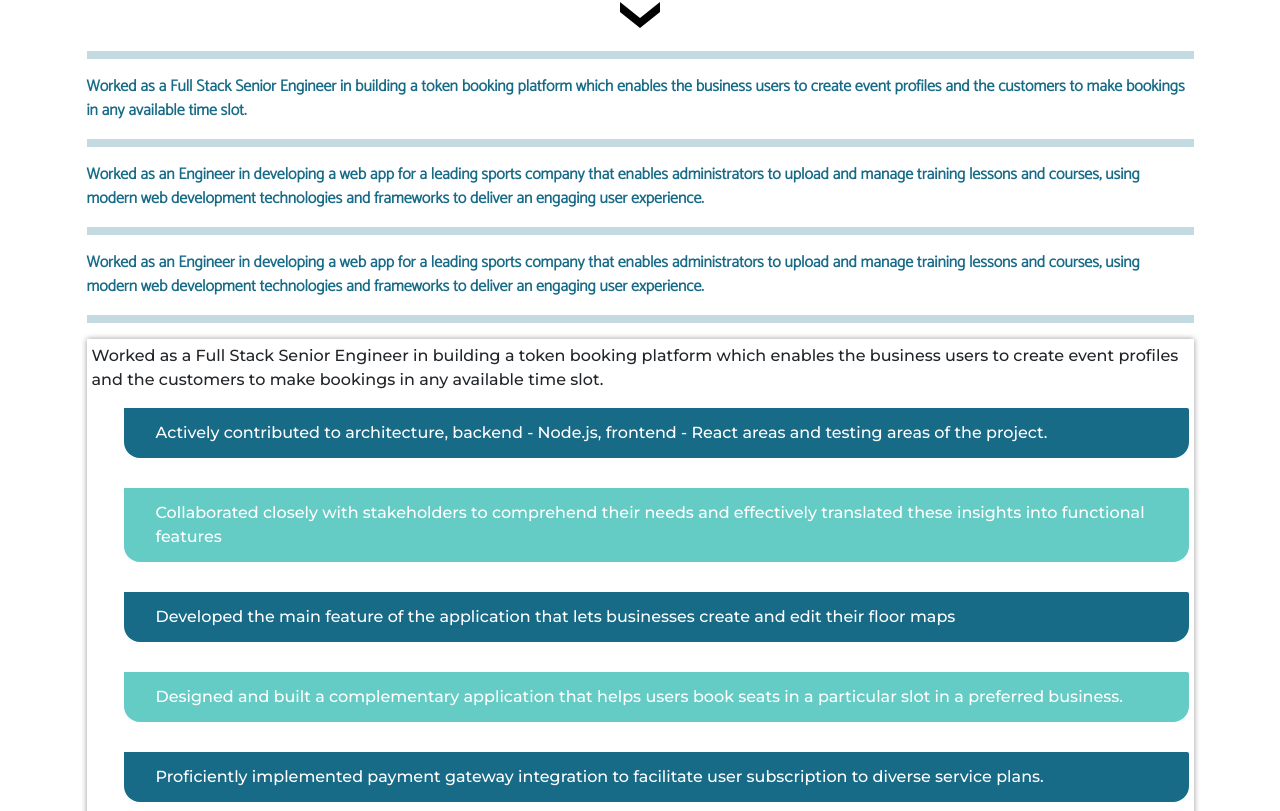
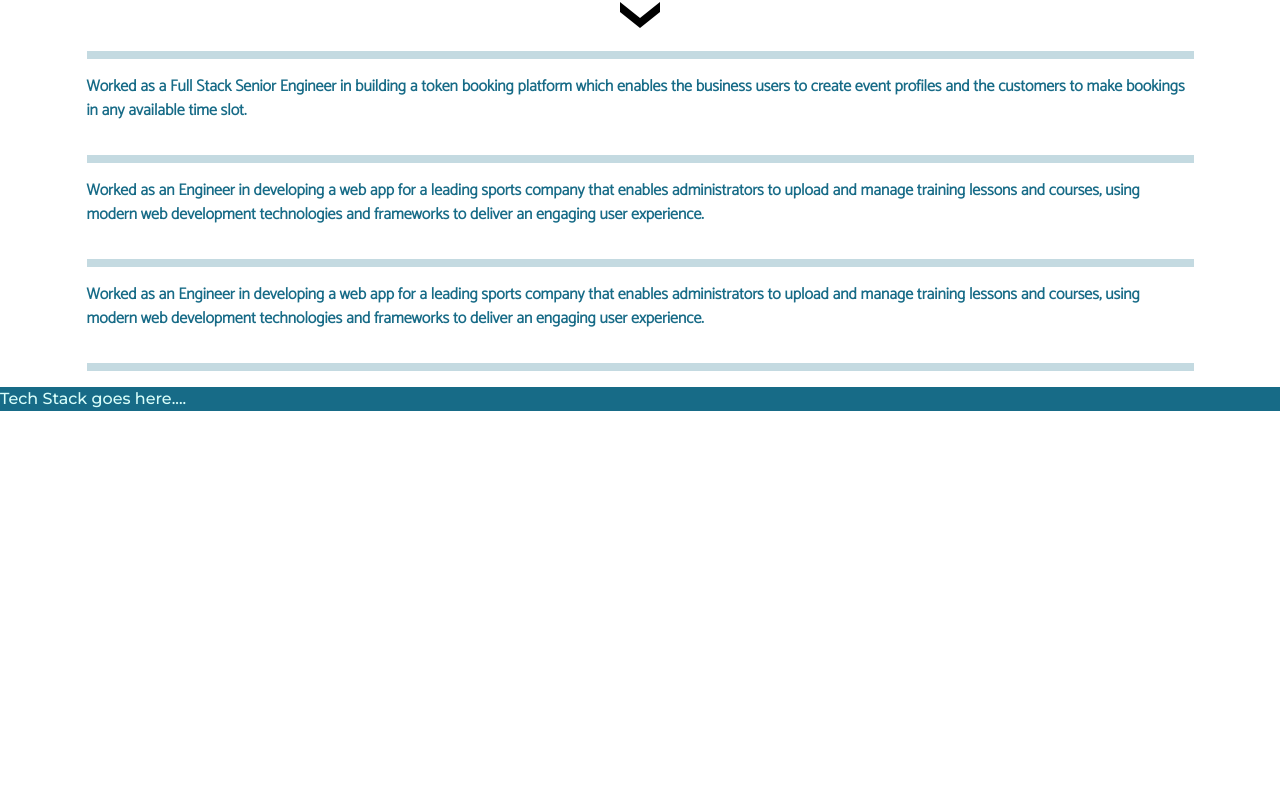
Before and after one commit to parvathynandan/portfolio, a React (Create React App) app: page / in a window 1280 px wide. Shown: the part 1529-2340 px from the top of the page. After the commit the page ends 1940 px from the top, so only its background shows below. Built offline with nearby package versions, Linux system fonts and the light colour scheme; a web font is replaced by a local one.

Commit message:
Added Experience Section

```diff
--- /dev/null
+++ b/src/Collapse.js
@@ -0,0 +1,27 @@
+import { Component } from 'react';
+
+class Collapse extends Component {
+  state = { childHeight: 0 };
+
+  componentDidMount() {
+    const childHeightRaw = this.content.clientHeight;
+    const childHeight = `${childHeightRaw / 16}rem`;
+
+    this.setState({ childHeight });
+  }
+
+  render() {
+    const { children, isOpen } = this.props;
+    const { childHeight } = this.state;
+
+    return (
+      <div className="collapseSection" style={{
+        maxHeight: isOpen ? childHeight : 0
+      }}>
+        <div ref={content => (this.content = content)}>{children}</div>
+      </div>
+    );
+  }
+}
+
+export default Collapse
--- a/src/Experience.js
+++ b/src/Experience.js
@@ -1,12 +1,29 @@
-import { Fragment, useEffect } from "react"
+import { Fragment, useEffect, useState } from "react"
 import { titleRevealAnimation } from "./animations";
 import downwardarrow from './portfolio-pics/angle-bottom-icon.svg'
-
+import Collapse from "./Collapse";
 const Experience = () => {
 
     useEffect(() => {
         titleRevealAnimation()
     }, [])
+    const [collapseValue, setCollapseValue] = useState({
+        projectItem1: false,
+        projectItem2: false,
+        projectItem3: false,
+    })
+
+    const toggle = (key) => {
+        if(key === 1) {
+            setCollapseValue({...collapseValue, projectItem1: !collapseValue.projectItem1})
+        }else if(key === 2) {
+            setCollapseValue({...collapseValue, projectItem2: !collapseValue.projectItem2})
+        }else {
+            setCollapseValue({...collapseValue, projectItem3: !collapseValue.projectItem3})
+        }
+      }
+
+
     return (
         <Fragment>
             <div className="experience-container">
@@ -30,26 +47,11 @@ const Experience = () => {
                  </div>
 
                 <hr />
-                <p class='project-list-item'> Worked as a Full Stack Senior Engineer in building a token booking
+                <p onClick={() => toggle(1)} class='project-list-item'> Worked as a Full Stack Senior Engineer in building a token booking
                  platform which enables the business users to create event profiles
                  and the customers to make bookings in any available time slot. </p>
-                <hr />
-                <p class='project-list-item'>Worked as an Engineer in developing a web app for a leading sports company that enables administrators to upload
-                   and manage training lessons and courses, using modern web development technologies
-                   and frameworks to deliver an engaging user experience.</p>
-                <hr />
-                <p class='project-list-item'>
-                 Worked as an Engineer in developing a web app for a leading sports company that enables administrators to upload
-                 and manage training lessons and courses, using modern web development technologies
-                 and frameworks to deliver an engaging user experience.
-                </p>
-                <hr />
+                <Collapse isOpen={collapseValue.projectItem1}>
                     <div className="exp-item">
-                <p>
-                Worked as a Full Stack Senior Engineer in building a token booking
-                 platform which enables the business users to create event profiles
-                 and the customers to make bookings in any available time slot.
-                </p>
                         <ul className="experience-list">
                             <li>Actively contributed to architecture, backend - Node.js, frontend - React areas and testing areas of the project. </li>
                             <li>Collaborated closely with stakeholders to comprehend their needs and effectively translated these insights into functional features</li>
@@ -62,10 +64,13 @@ const Experience = () => {
                         </ul>
                     </div>
 
-                <div className="exp-item">
-                    <p>Worked as an Engineer in developing a web app for a leading sports company that enables administrators to upload
+                </Collapse>
+                <hr />
+                <p onClick={() => toggle(2)} class='project-list-item'>Worked as an Engineer in developing a web app for a leading sports company that enables administrators to upload
                    and manage training lessons and courses, using modern web development technologies
                    and frameworks to deliver an engaging user experience.</p>
+                   <Collapse isOpen={collapseValue.projectItem2}>
+                    <div className="exp-item">
                         <ul className="experience-list">
                             <li>Developed reusable Angular components for efficient project implementation. </li>
                             <li>Developed a feature-rich video player with all essential functionalities
@@ -86,13 +91,16 @@ const Experience = () => {
                             </li>
                         </ul>
                         </div>
+                   </Collapse>
 
+                <hr />
+                <p onClick={() => toggle(3)} class='project-list-item'>
+                 Worked as an Engineer in developing a web app for a leading sports company that enables administrators to upload
+                 and manage training lessons and courses, using modern web development technologies
+                 and frameworks to deliver an engaging user experience.
+                </p>
+                <Collapse isOpen={collapseValue.projectItem3}>
                     <div className="exp-item">
-                    <p>
-                    This project encompasses the hosting and continuous maintenance of a
-                    portfolio of websites for a prominent Real Estate group. Our maintenance
-                    scope extends to implementing fixes and enhancements in response to client requests.
-                    </p>
                         <ul className="experience-list">
                             <li>
                             Developed websites tailored to client specifications, which entailed designing visually
@@ -110,6 +118,8 @@ const Experience = () => {
                             </li>
                         </ul>
                     </div>
+                </Collapse>
+                <hr />
                 </div>
             </div>
         </Fragment>
--- a/src/styles.css
+++ b/src/styles.css
@@ -264,6 +264,7 @@ nav {
 }
 
 
+
 .download-resume {
     margin-top: 20px;
     display: inline-block;
@@ -365,6 +366,7 @@ ul.experience-list {
     padding: 13px;
     border-radius:  0em 2px 1em 1em;
     padding-left: 2em;
+    font-size: 14px;
 }
 
 .experience-list li:nth-child(even){
@@ -448,18 +450,36 @@ ul.experience-list {
 .experience-head-section div {
     width:50%;
 }
+
+@media screen and (max-width: 1200px) {
+    .experience-head-section div {
+        width:100%;
+    }
+}
+
+
 .exp-item {
-    box-shadow: 0px 0px 6px rgba(0,0,0,.4);
+    /* box-shadow: 0px 0px 6px rgba(0,0,0,.4); */
     margin-top: 15px;
     padding: 5px;
+    padding-top: 30px;
 }
 
 .project-list-item {
     font-family: 'Catamaran', sans-serif;
     font-weight: bold;
     color: #176B87;
+    cursor: pointer;
 }
 
+.collapseSection {
+    overflow: hidden;
+    transition: 1.5s max-height;
+  }
+
+  .collapseSection > div {
+    overflow: auto;
+  }
 
 .techContainer {
     background-color: #176B87;
```
Lines whose indentation alone changed are shown as unchanged.
